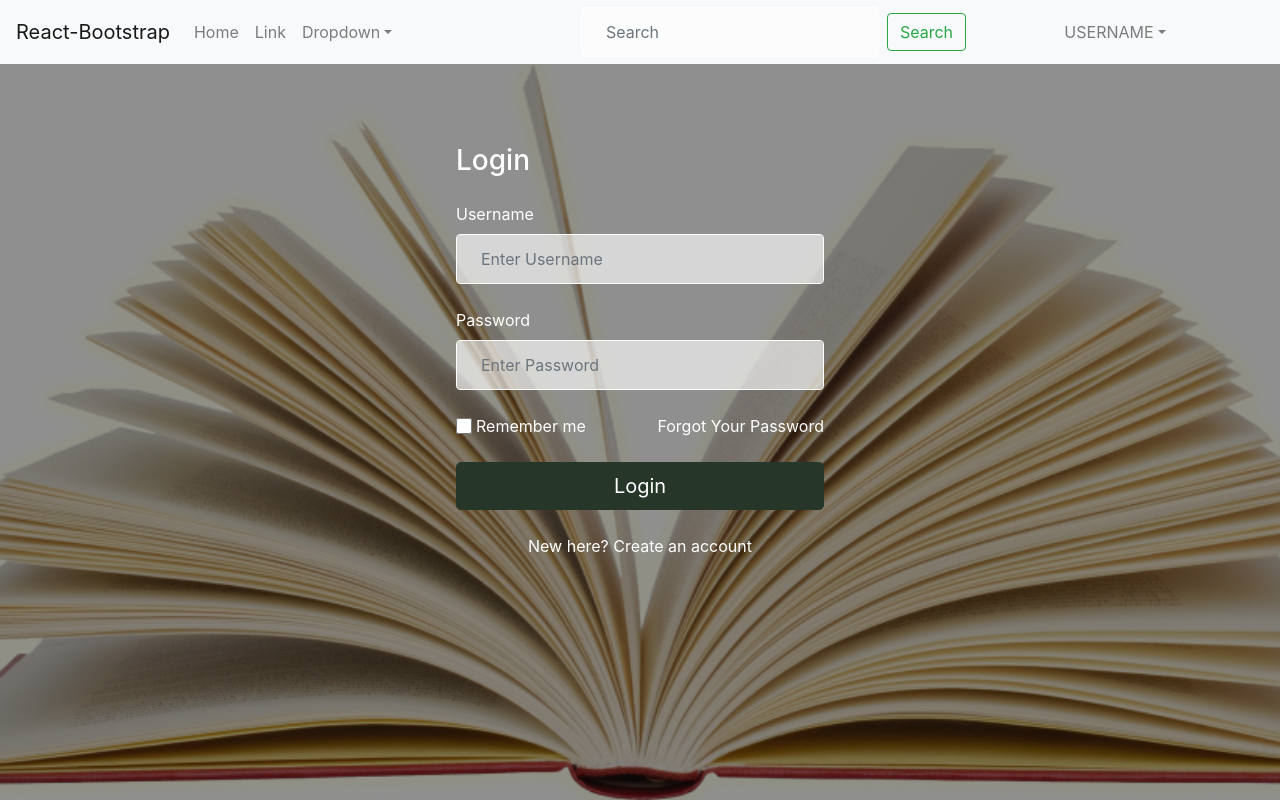
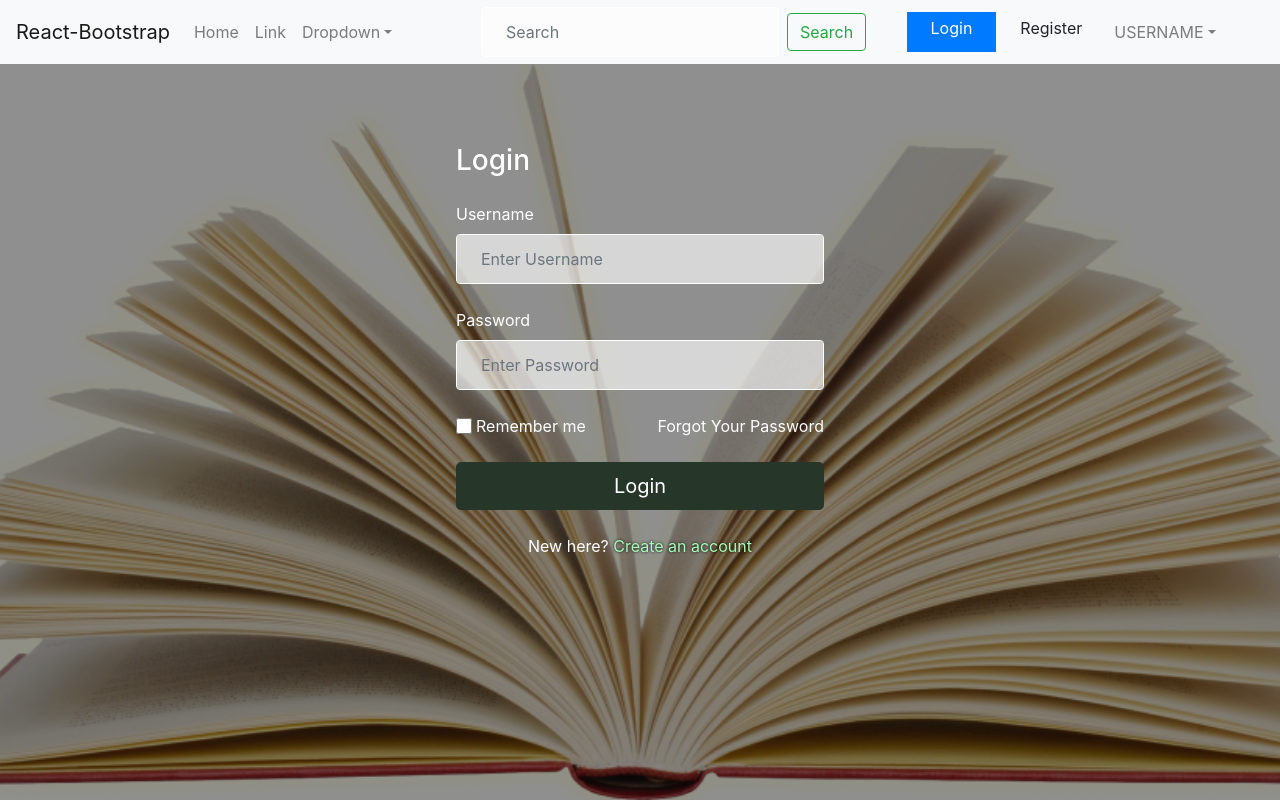
Before and after one commit to kdmladenov/Library-frontend, a React (Create React App) app in the folder library/: page /login in a window 1280 px wide. Built offline with nearby package versions, Linux system fonts and the light colour scheme.

Commit message:
Log in finished

```diff
--- a/library/package.json
+++ b/library/package.json
@@ -9,6 +9,7 @@
     "@types/prop-types": "^15.7.3",
     "@types/react-router-dom": "^5.1.7",
     "bootstrap": "^4.6.0",
+    "jwt-decode": "^3.1.2",
     "prop-types": "^15.7.2",
     "react": "^17.0.2",
     "react-bootstrap": "^1.5.2",
--- a/library/src/App.js
+++ b/library/src/App.js
@@ -1,3 +1,4 @@
+import { useState } from 'react';
 import {
   BrowserRouter, Route, Switch, Redirect,
 } from "react-router-dom";
@@ -13,10 +14,17 @@ import UserProfile from './containers/User/UserProfile';
 import UserChangePassword from './containers/User/UserChangePassword';
 import NotFound from './components/ErrorPages/NotFound';
 import TermsAndPolicy from './components/TermsAndPolicy/TermsAndPolicy';
+import AuthContext, { getUser } from './providers/AuthContext';
 
 const App = () => {
+  const [authValue, setAuthValue] = useState({
+    isLoggedIn: !!getUser(),
+    user: getUser(),
+  });
+
   return (
     <BrowserRouter>
+      <AuthContext.Provider value={{ ...authValue, setAuthValue }}>
         <Header />
         <Switch>
           <Redirect path="/" exact to="/home" />
@@ -30,6 +38,7 @@ const App = () => {
           <Route path="/books" component={Books} />
           <Route path="*" component={NotFound} />
         </Switch>
+      </AuthContext.Provider>
     </BrowserRouter>
   );
 };
--- a/library/src/common/constants.js
+++ b/library/src/common/constants.js
@@ -15,4 +15,4 @@ export const userInput = {
   PASSWORD_REGEX: /^(?=.*\d)(?=.*[a-z])(?=.*[A-Z])(?=.*[a-zA-Z]).{6,}$/, // letters, numbers and at least 1 uppercase
 };
 
-export const BASE_URL = 'http://localhost:3000/';
+export const BASE_URL = 'http://localhost:5555';
--- a/library/src/components/Forms/Login.js
+++ b/library/src/components/Forms/Login.js
@@ -1,15 +1,21 @@
 import './forms.css';
 import { Button, Form } from 'react-bootstrap';
-import { useState } from 'react';
-import { Link } from 'react-router-dom';
+import { useContext, useState } from 'react';
+import { Link, useHistory } from 'react-router-dom';
 import { validatePassword, validateUsername } from './userValidator';
+import { BASE_URL } from '../../common/constants';
+import AuthContext from '../../providers/AuthContext';
 
 const Login = () => {
+  const [error, setError] = useState('');
   const [username, setUsername] = useState('');
   const [password, setPassword] = useState('');
   const [remember, setRemember] = useState(false);
   const [usernameError, setUsernameError] = useState('');
   const [passwordError, setPasswordError] = useState('');
+
+  const auth = useContext(AuthContext);
+  const history = useHistory();
 
   const handleUsernameInput = (value) => {
     validateUsername(value, setUsernameError);
@@ -23,6 +29,30 @@ const Login = () => {
 
   const handleFormSubmit = (e) => {
     e.preventDefault();
+    fetch(`${BASE_URL}/auth/login`, {
+      method: 'POST',
+      headers: {
+        'Content-Type': 'application/json',
+      },
+      body: JSON.stringify({
+        username,
+        password,
+      }),
+    })
+      .then(res => res.json())
+      .then(data => {
+        if (data.message) {
+          throw new Error(data.message);
+        }
+        const token = { data };
+        localStorage.setItem('token', token);
+        auth.setAuthValue({
+          isLoggedIn: true,
+          user: username,
+        });
+        history.push('/home');
+      })
+      .catch(err => setError(err.message));
   };
 
   return (
@@ -30,6 +60,11 @@ const Login = () => {
       <div className="form-wrapper-inner">
         <Form onSubmit={handleFormSubmit}>
           <h3>Login</h3>
+          {error && (
+            <Form.Group className="red">
+              <p>{`Login Failed: ${error}`}</p>
+            </Form.Group>
+          )}
           <Form.Group controlId="formBasicName" className={usernameError ? 'red' : ''}>
             <Form.Label>
               {`Username${usernameError}`}
@@ -79,9 +114,10 @@ const Login = () => {
             </Button>
           </Form.Group>
 
-          <Link className="form-link center" to="/register">
-            New here? Create an account
-          </Link>
+          <Form.Group controlId="formBasicCheckbox2" className="center">
+            <span>New here?</span>
+            <Link className="form-link" to="/login"> Create an account</Link>
+          </Form.Group>
 
         </Form>
       </div>
--- a/library/src/components/Forms/Register.js
+++ b/library/src/components/Forms/Register.js
@@ -122,10 +122,9 @@ const Register = () => {
             </Button>
           </Form.Group>
 
-          <Form.Group controlId="formBasicCheckbox2">
-            <Link className="form-link center" to="/login">
-              Already have an account? Login here
-            </Link>
+          <Form.Group controlId="formBasicCheckbox2" className="center">
+            <span>Already have an account?</span>
+            <Link className="form-link" to="/login"> Login here</Link>
           </Form.Group>
 
         </Form>
--- a/library/src/components/Forms/forms.css
+++ b/library/src/components/Forms/forms.css
@@ -36,11 +36,11 @@ form {
 
 label {
   color: #ffffff;
-  display: block !important;
+  display: block;
 }
 
 .form-check, .form-check label {
-  display: inline-block !important;
+  display: inline-block;
 }
 
 .forgot-password {
@@ -54,19 +54,16 @@ label {
 }
 
 .form-link {
-  color: #ffffff !important;
-  text-decoration: initial !important;
-}
-
-.form-link.center {
-  text-align: center !important;
-  display: block;
+  color: #a5ffb6;
+  text-decoration: initial;
+  text-shadow: 0 0 3px #000000;
 }
 
 p.forgot-password:hover, .form-link:hover {
-  color: #63ddb6 !important;
+  color: #63ddb6;
   cursor: pointer;
   text-shadow: 0 0.05rem black;
+  text-decoration: none;
 }
 
 .form-check-input {
@@ -75,7 +72,7 @@ p.forgot-password:hover, .form-link:hover {
   filter: hue-rotate(305deg)
 }
 
-.red label {
+.red label, .red {
   padding-bottom: .4rem;
   margin-bottom: initial;
   color: #b60303;
@@ -98,3 +95,7 @@ p.forgot-password:hover, .form-link:hover {
   background-color: #1c1f1a;
   border-color: #1c1f1a;
 }
+
+.center {
+  text-align: center;
+}
--- a/library/src/components/Forms/userValidator.js
+++ b/library/src/components/Forms/userValidator.js
@@ -53,6 +53,6 @@ export const validateReenteredPassword = (value, match, setError) => {
   if (validate.reenteredPassword(value, match)) {
     setError('');
   } else {
-    setError(` do not match`);
+    setError(` do not `);
   }
 };
--- a/library/src/components/Header/Header.js
+++ b/library/src/components/Header/Header.js
@@ -31,16 +31,13 @@ const Header = () => {
           <Button variant="outline-success">Search</Button>
         </Form>
         <Nav className="mr-auto">
+          <NavLink to="/login" className="dropdown-item">Login</NavLink>
+          <NavLink to="/register" className="dropdown-item">Register</NavLink>
           <NavDropdown title="USERNAME" id="basic-nav-dropdown">
-
             <NavLink to="/user/timeline" className="dropdown-item">Timeline</NavLink>
-
             <NavLink to="/user/profile" className="dropdown-item">Profile</NavLink>
-
             <NavLink to="/user/changePassword" className="dropdown-item">Change Password</NavLink>
-
             <NavDropdown.Item href="#action/3.4" className="dropdown-item">Logout</NavDropdown.Item>
-
           </NavDropdown>
         </Nav>
       </Navbar.Collapse>
--- /dev/null
+++ b/library/src/providers/AuthContext.js
@@ -0,0 +1,22 @@
+import { createContext } from 'react';
+import jwtDecode from 'jwt-decode';
+
+const AuthContext = createContext({
+  isLoggedIn: false,
+  user: null,
+  setAuthValue: () => {},
+});
+
+export const getToken = () => {
+  return localStorage.getItem('token') || '';
+};
+
+export const getUser = () => {
+  try {
+    return jwtDecode(getToken());
+  } catch (error) {
+    return null;
+  }
+};
+
+export default AuthContext;
```
Also changed, not shown: 1 other file (tests, documents, lock files or other folders). Lines whose indentation alone changed are shown as unchanged.
